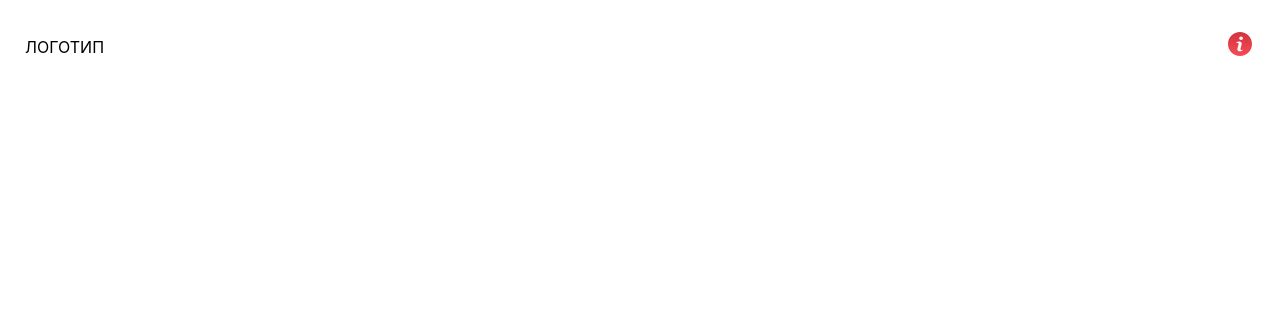
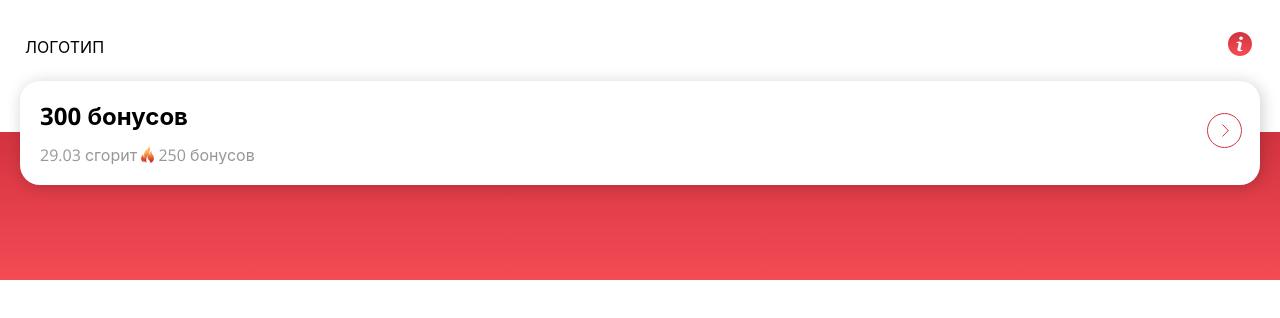
Before and after one commit to wbogatyrewa/iprobonus, a React (Create React App) app: page / in a window 1280 px wide. Shown: the top 318 px of the page. Built offline with nearby package versions, Linux system fonts and the light colour scheme.

Commit message:
add red section

```diff
--- /dev/null
+++ b/src/App.style.ts
@@ -0,0 +1,11 @@
+import styled from "@emotion/styled";
+
+export const BonusContainer = styled.div`
+  position: relative;
+  padding: 0 20px;
+  min-height: 250px;
+  background: linear-gradient(180deg, #d2333e 0%, #f54b55 100%);
+  background-position: 0% 50%;
+  background-size: 100% 148px;
+  background-repeat: no-repeat;
+`;
--- a/src/App.tsx
+++ b/src/App.tsx
@@ -1,12 +1,19 @@
 import React from "react";
 import Header from "./components/Header/Header";
 import { Container } from "./components/Container/Container";
+import Bonus from "./components/Bonus/Bonus";
+import { BonusContainer } from "./App.style";
 
 function App() {
   return (
-    <Container>
-      <Header />
-    </Container>
+    <>
+      <Container>
+        <Header />
+      </Container>
+      <BonusContainer>
+        <Bonus total={300} burnDate="29.03" burnAmount={250} />
+      </BonusContainer>
+    </>
   );
 }
 
```
